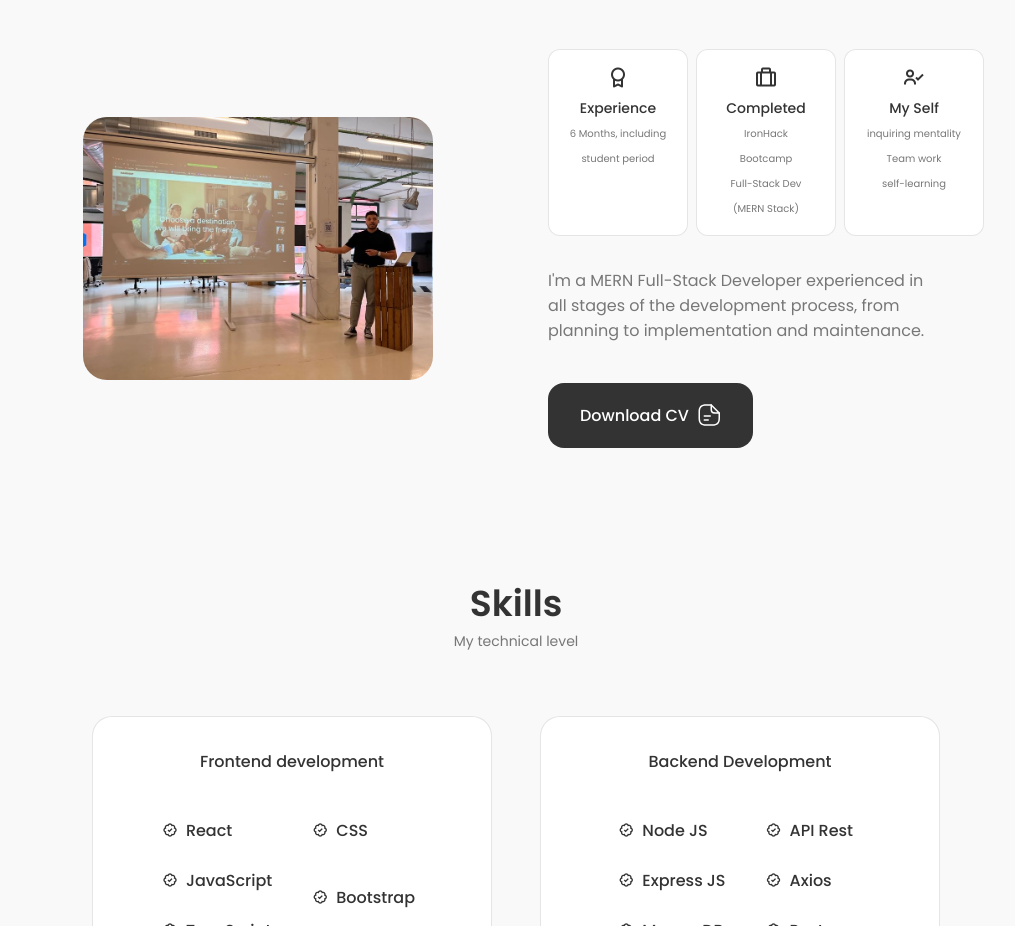
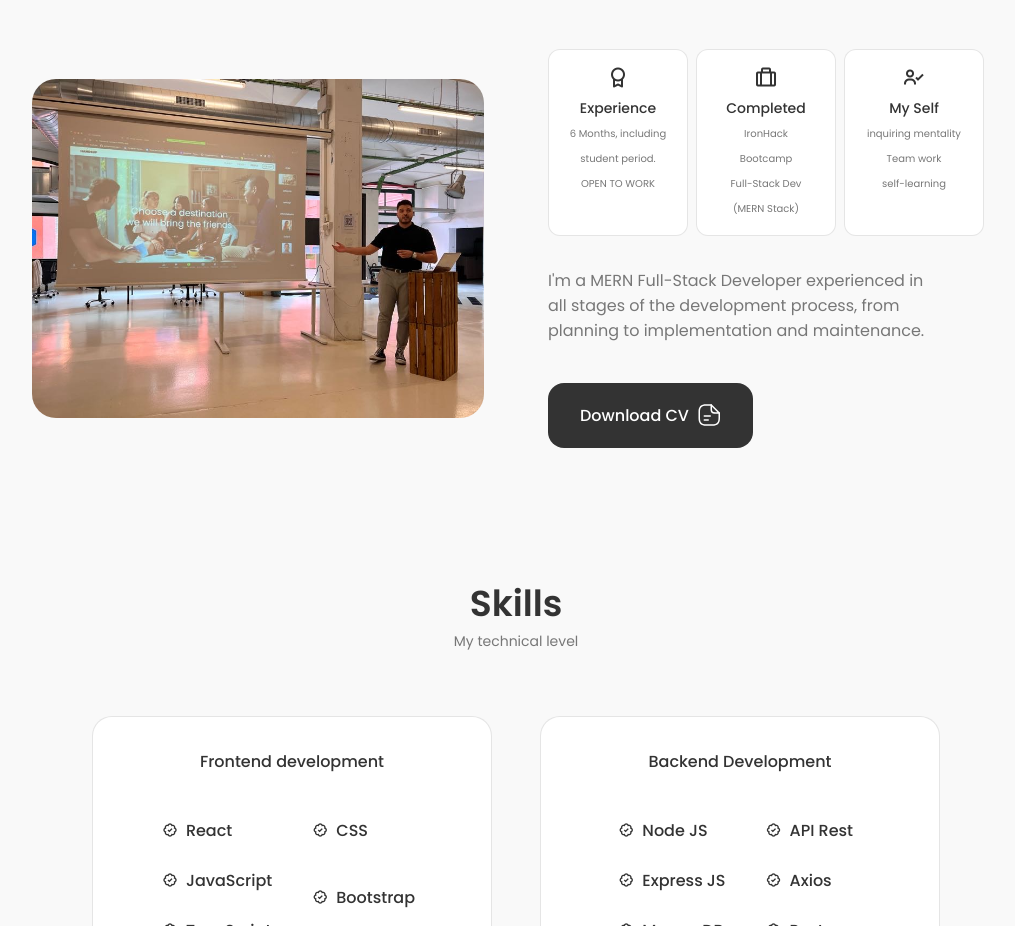
Before and after one commit to admartinbarcelo/portfolio-admartinbarcelo, a React (Vite) app: page / in a window 1280 px wide. Shown: the part 2640-3566 px from the top of the page, without its empty margins (124-1139 px from the left). Built offline with nearby package versions, Linux system fonts and the light colour scheme.

Commit message:
img about replaced

```diff
--- a/src/components/about/Info.jsx
+++ b/src/components/about/Info.jsx
@@ -7,7 +7,7 @@ function Info () {
         <i class="bx bx-award about__icon"></i>
 
         <h3 className="about__title">Experience</h3>
-        <span className="about__subtitle">6 Months, including student period</span>
+        <span className="about__subtitle">6 Months, including student period. OPEN TO WORK </span>
       </div>
 
       <div className="about__box">
--- a/src/components/about/about.css
+++ b/src/components/about/about.css
@@ -4,7 +4,7 @@
   column-gap: 4rem;
 }
 .about__img {
-  width: 350px;
+  width: 100%;
   border-radius: 1.5rem;
   justify-self: center;
 }
```
